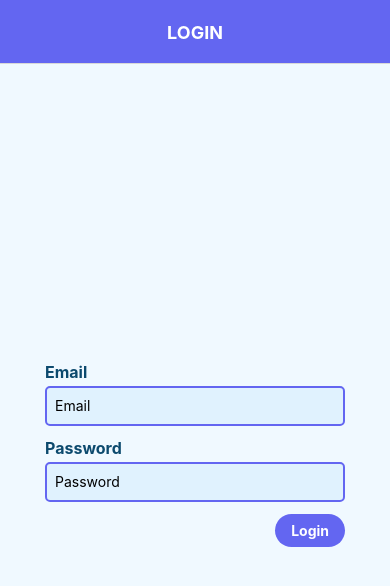
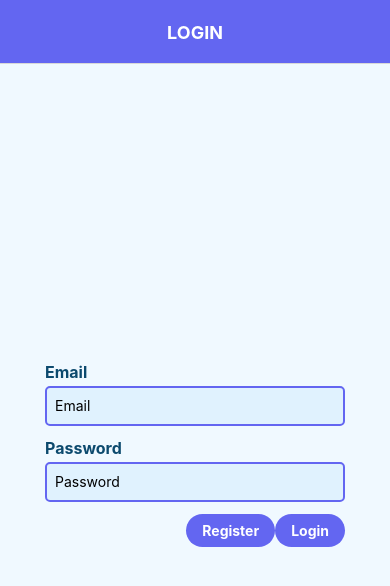
Before and after one commit to Guilherme-Luis/rickandmortyreactnative, a React Native app: screen /login in a window 390 px wide. Shown: the top 586 px of the page. Built offline with nearby package versions, Linux system fonts and the light colour scheme.

Commit message:
Mudanças do FrontEnd

```diff
--- a/src/pages/Login/index.tsx
+++ b/src/pages/Login/index.tsx
@@ -18,6 +18,9 @@
     if (email.length > 0 && password.length > 0) {
       navigation.navigate('main')
     }
+  }
+  const handleRegister = () => {
+
   }
 
   return (
@@ -43,6 +46,11 @@
         onChangeText={setPassword}
       />
       <View style={styles.buttonContainer}>
+      <TouchableOpacity style={styles.button} onPress={handleRegister}>
+          <View>
+            <Text style={styles.buttonText}>Register</Text>
+          </View>
+        </TouchableOpacity>
         <TouchableOpacity style={styles.button} onPress={handleLogin}>
           <View>
             <Text style={styles.buttonText}>Login</Text>
```
Also changed, not shown: src/pages/Register/index.tsx (added), src/pages/Register/styles.ts (added).
